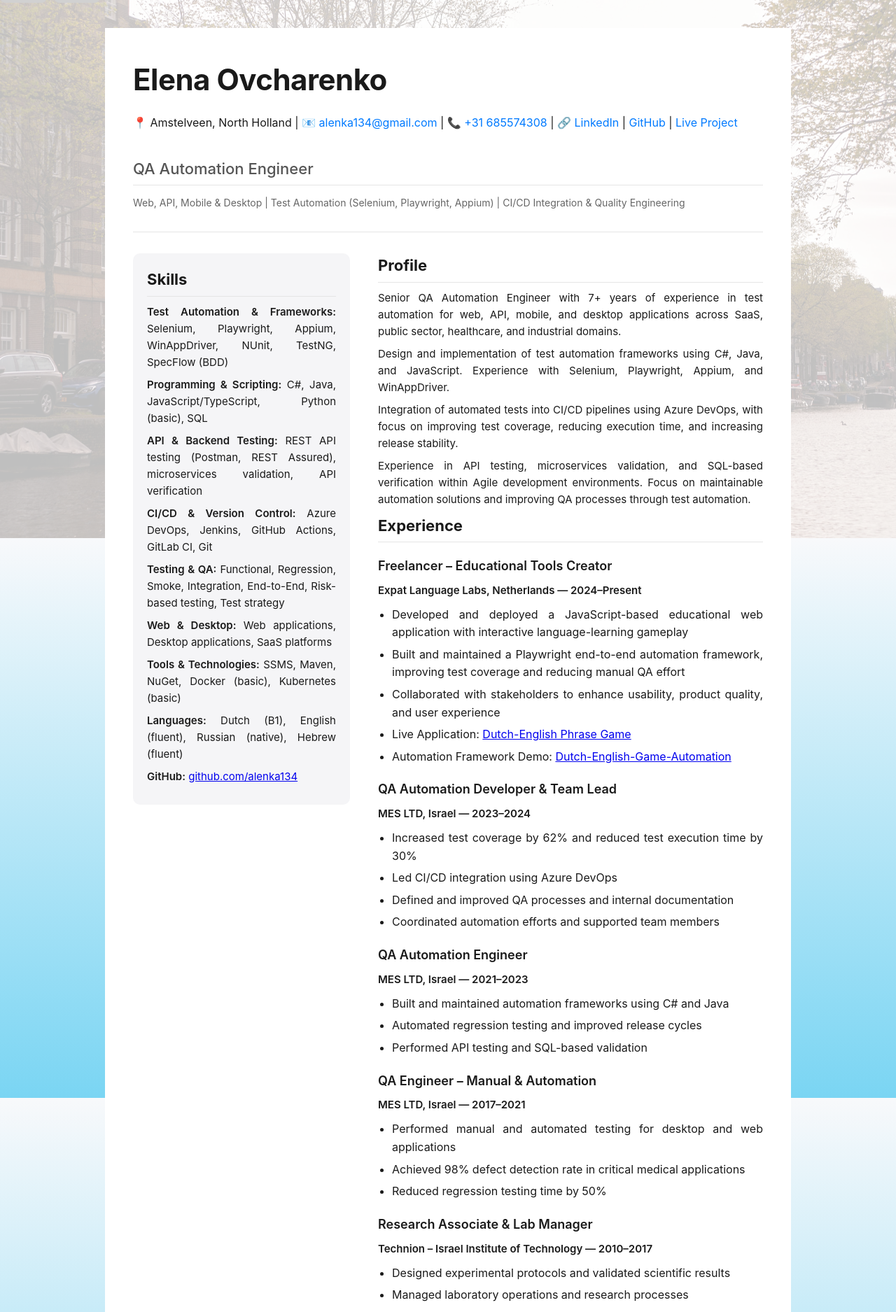
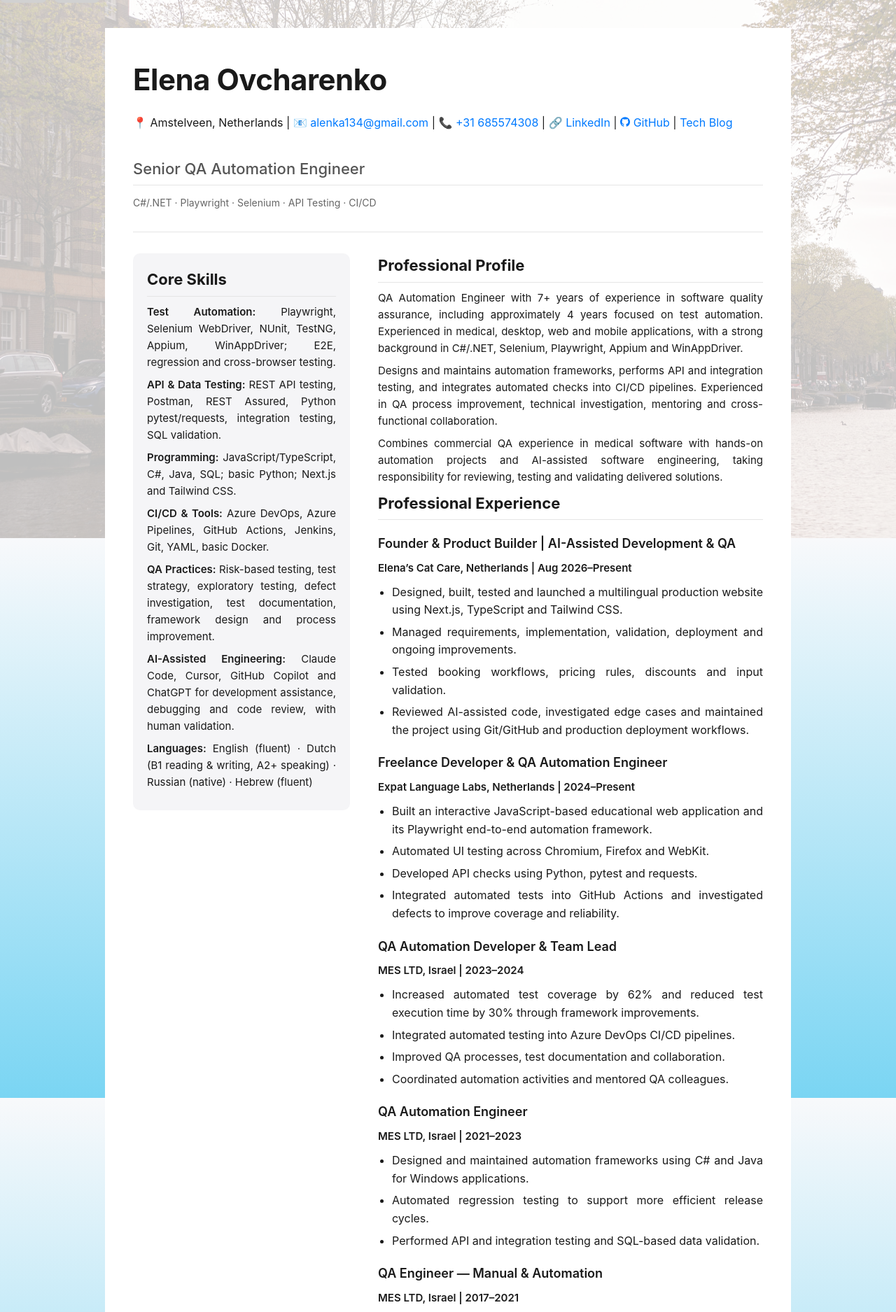
Before and after one commit to alenka134/my-first-blog, a Django app: page /cv/ in a window 1280 px wide. Shown: the part 31-1906 px from the top of the page at 70% size. Run offline with Django 5.2, Linux system fonts and the light colour scheme.

Commit message:
Update QA CV and Dutch translations

```diff
--- a/cv/templates/cv/cv.html
+++ b/cv/templates/cv/cv.html
@@ -1,192 +1,60 @@
+
 {% extends "blog/base.html" %}
 {% load i18n %}
-
 {% block content %}
-
 <div class="cv-page">
-
-    <!-- HEADER -->
 <div class="cv-header">
 <h1>Elena Ovcharenko</h1>
-
-        <p class="cv-contact">
-            📍 Amstelveen, North Holland |
-            📧 <a href="mailto:alenka134@gmail.com">alenka134@gmail.com</a> |
-            📞 <a href="tel:+31685574308">+31 685574308</a> |
-            🔗 <a href="https://www.linkedin.com/" target="_blank">LinkedIn</a> |
-            <a href="https://github.com/alenka134" target="_blank">GitHub</a> |
-            <a href="https://elenao.pythonanywhere.com/" target="_blank">Live Project</a>
-        </p>
-
-        <h2 class="cv-title">
-            {% trans "QA Automation Engineer" %}
-        </h2>
-
-        <p class="cv-subtitle">
-            {% trans "Web, API, Mobile & Desktop | Test Automation (Selenium, Playwright, Appium) | CI/CD Integration & Quality Engineering" %}
-        </p>
+<p class="cv-contact">📍 Amstelveen, Netherlands | 📧 <a href="mailto:alenka134@gmail.com">alenka134@gmail.com</a> | 📞 <a href="tel:+31685574308">+31 685574308</a> | 🔗 <a href="https://www.linkedin.com/in/elena-ovcharenko-0650b615/" target="_blank" rel="noopener noreferrer">LinkedIn</a> | <a href="https://github.com/alenka134" target="_blank" rel="noopener noreferrer"><svg aria-hidden="true" width="14" height="14" viewBox="0 0 24 24"><path fill="currentColor" d="M12 .297c-6.63 0-12 5.373-12 12 0 5.303 3.438 9.8 8.205 11.385.6.113.82-.258.82-.577 0-.285-.01-1.04-.015-2.04-3.338.724-4.042-1.61-4.042-1.61-.546-1.387-1.333-1.756-1.333-1.756-1.09-.745.083-.729.083-.729 1.205.084 1.84 1.237 1.84 1.237 1.07 1.835 2.807 1.305 3.492.998.108-.776.418-1.305.762-1.605-2.665-.3-5.467-1.332-5.467-5.93 0-1.31.468-2.38 1.236-3.22-.124-.303-.536-1.523.117-3.176 0 0 1.008-.322 3.3 1.23.957-.266 1.983-.399 3.003-.404 1.02.005 2.047.138 3.006.404 2.29-1.552 3.297-1.23 3.297-1.23.655 1.653.243 2.873.12 3.176.77.84 1.235 1.91 1.235 3.22 0 4.61-2.807 5.625-5.48 5.92.43.372.814 1.103.814 2.222 0 1.604-.015 2.896-.015 3.286 0 .322.216.694.825.576C20.565 22.092 24 17.592 24 12.297c0-6.627-5.373-12-12-12z"/></svg> GitHub</a> | <a href="https://elenao.pythonanywhere.com/" target="_blank" rel="noopener noreferrer">Tech Blog</a></p>
+<h2 class="cv-title">{% blocktrans %}Senior QA Automation Engineer{% endblocktrans %}</h2>
+<p class="cv-subtitle">C#/.NET · Playwright · Selenium · API Testing · CI/CD</p>
 </div>
-
 <hr>
-
-    <!-- TWO COLUMN LAYOUT -->
 <div class="cv-container">
-
-        <!-- LEFT COLUMN -->
 <aside class="cv-left">
-            <h2>{% trans "Skills" %}</h2>
-
-            <p><strong>{% trans "Test Automation & Frameworks:" %}</strong>
-                Selenium, Playwright, Appium, WinAppDriver, NUnit, TestNG, SpecFlow (BDD)
-            </p>
-
-            <p><strong>{% trans "Programming & Scripting:" %}</strong>
-                C#, Java, JavaScript/TypeScript, Python (basic), SQL
-            </p>
-
-            <p><strong>{% trans "API & Backend Testing:" %}</strong>
-                REST API testing (Postman, REST Assured), microservices validation, API verification
-            </p>
-
-            <p><strong>{% trans "CI/CD & Version Control:" %}</strong>
-                Azure DevOps, Jenkins, GitHub Actions, GitLab CI, Git
-            </p>
-
-            <p><strong>{% trans "Testing & QA:" %}</strong>
-                Functional, Regression, Smoke, Integration, End-to-End, Risk-based testing, Test strategy
-            </p>
-
-            <p><strong>{% trans "Web & Desktop:" %}</strong>
-                Web applications, Desktop applications, SaaS platforms
-            </p>
-
-            <p><strong>{% trans "Tools & Technologies:" %}</strong>
-                SSMS, Maven, NuGet, Docker (basic), Kubernetes (basic)
-            </p>
-
-            <p><strong>{% trans "Languages:" %}</strong>
-                Dutch (B1), English (fluent), Russian (native), Hebrew (fluent)
-            </p>
-
-            <p>
-                <strong>GitHub:</strong>
-                <a href="https://github.com/alenka134" target="_blank">github.com/alenka134</a>
-            </p>
+<h2>{% blocktrans %}Core Skills{% endblocktrans %}</h2>
+<p><strong>{% blocktrans %}Test Automation{% endblocktrans %}:</strong> {% blocktrans %}Playwright, Selenium WebDriver, NUnit, TestNG, Appium, WinAppDriver; E2E, regression and cross-browser testing.{% endblocktrans %}</p>
+<p><strong>{% blocktrans %}API & Data Testing{% endblocktrans %}:</strong> {% blocktrans %}REST API testing, Postman, REST Assured, Python pytest/requests, integration testing, SQL validation.{% endblocktrans %}</p>
+<p><strong>{% blocktrans %}Programming{% endblocktrans %}:</strong> {% blocktrans %}JavaScript/TypeScript, C#, Java,  SQL; basic Python; Next.js and Tailwind CSS.{% endblocktrans %}</p>
+<p><strong>{% blocktrans %}CI/CD & Tools{% endblocktrans %}:</strong> {% blocktrans %}Azure DevOps, Azure Pipelines, GitHub Actions, Jenkins, Git, YAML, basic Docker.{% endblocktrans %}</p>
+<p><strong>{% blocktrans %}QA Practices{% endblocktrans %}:</strong> {% blocktrans %}Risk-based testing, test strategy, exploratory testing, defect investigation, test documentation, framework design and process improvement.{% endblocktrans %}</p>
+<p><strong>{% blocktrans %}AI-Assisted Engineering{% endblocktrans %}:</strong> {% blocktrans %}Claude Code, Cursor, GitHub Copilot and ChatGPT for development assistance, debugging and code review, with human validation.{% endblocktrans %}</p>
+<p><strong>{% blocktrans %}Languages{% endblocktrans %}:</strong> {% blocktrans %}English (fluent){% endblocktrans %} · {% blocktrans %}Dutch (B1 reading & writing, A2+ speaking){% endblocktrans %} · {% blocktrans %}Russian (native){% endblocktrans %} · {% blocktrans %}Hebrew (fluent){% endblocktrans %}</p>
 </aside>
-
-        <!-- RIGHT COLUMN -->
 <main class="cv-right">
-
-            <!-- PROFILE -->
 <section>
-                <h2>{% trans "Profile" %}</h2>
-
-                <p>
-                    {% trans "Senior QA Automation Engineer with 7+ years of experience in test automation for web, API, mobile, and desktop applications across SaaS, public sector, healthcare, and industrial domains." %}
-                </p>
-
-                <p>
-                    {% trans "Design and implementation of test automation frameworks using C#, Java, and JavaScript. Experience with Selenium, Playwright, Appium, and WinAppDriver." %}
-                </p>
-
-                <p>
-                    {% trans "Integration of automated tests into CI/CD pipelines using Azure DevOps, with focus on improving test coverage, reducing execution time, and increasing release stability." %}
-                </p>
-
-                <p>
-                    {% trans "Experience in API testing, microservices validation, and SQL-based verification within Agile development environments. Focus on maintainable automation solutions and improving QA processes through test automation." %}
-                </p>
+<h2>{% blocktrans %}Professional Profile{% endblocktrans %}</h2>
+<p>{% blocktrans %}QA Automation Engineer with 7+ years of experience in software quality assurance, including approximately 4 years focused on test automation. Experienced in medical, desktop, web and mobile applications, with a strong background in C#/.NET, Selenium, Playwright, Appium and WinAppDriver.{% endblocktrans %}</p>
+<p>{% blocktrans %}Designs and maintains automation frameworks, performs API and integration testing, and integrates automated checks into CI/CD pipelines. Experienced in QA process improvement, technical investigation, mentoring and cross-functional collaboration.{% endblocktrans %}</p>
+<p>{% blocktrans %}Combines commercial QA experience in medical software with hands-on automation projects and AI-assisted software engineering, taking responsibility for reviewing, testing and validating delivered solutions.{% endblocktrans %}</p>
 </section>
-
-            <!-- EXPERIENCE -->
 <section>
-                <h2>{% trans "Experience" %}</h2>
-
-                <div class="cv-job">
-                    <h3>{% trans "Freelancer – Educational Tools Creator" %}</h3>
-                    <p><strong>{% trans "Expat Language Labs, Netherlands — 2024–Present" %}</strong></p>
+<h2>{% blocktrans %}Professional Experience{% endblocktrans %}</h2>
+<div class="cv-job"><h3>{% blocktrans %}Founder & Product Builder | AI-Assisted Development & QA{% endblocktrans %}</h3><p><strong>{% blocktrans %}Elena’s Cat Care, Netherlands | Aug 2026–Present{% endblocktrans %}</strong></p><ul><li>{% blocktrans %}Designed, built, tested and launched a multilingual production website using Next.js, TypeScript and Tailwind CSS.{% endblocktrans %}</li><li>{% blocktrans %}Managed requirements, implementation, validation, deployment and ongoing improvements.{% endblocktrans %}</li><li>{% blocktrans %}Tested booking workflows, pricing rules, discounts and input validation.{% endblocktrans %}</li><li>{% blocktrans %}Reviewed AI-assisted code, investigated edge cases and maintained the project using Git/GitHub and production deployment workflows.{% endblocktrans %}</li></ul></div>
+<div class="cv-job"><h3>{% blocktrans %}Freelance Developer & QA Automation Engineer{% endblocktrans %}</h3><p><strong>{% blocktrans %}Expat Language Labs, Netherlands | 2024–Present{% endblocktrans %}</strong></p><ul><li>{% blocktrans %}Built an interactive JavaScript-based educational web application and its Playwright end-to-end automation framework.{% endblocktrans %}</li><li>{% blocktrans %}Automated UI testing across Chromium, Firefox and WebKit.{% endblocktrans %}</li><li>{% blocktrans %}Developed API checks using Python, pytest and requests.{% endblocktrans %}</li><li>{% blocktrans %}Integrated automated tests into GitHub Actions and investigated defects to improve coverage and reliability.{% endblocktrans %}</li></ul></div>
+<div class="cv-job"><h3>{% blocktrans %}QA Automation Developer & Team Lead{% endblocktrans %}</h3><p><strong>{% blocktrans %}MES LTD, Israel | 2023–2024{% endblocktrans %}</strong></p><ul><li>{% blocktrans %}Increased automated test coverage by 62% and reduced test execution time by 30% through framework improvements.{% endblocktrans %}</li><li>{% blocktrans %}Integrated automated testing into Azure DevOps CI/CD pipelines.{% endblocktrans %}</li><li>{% blocktrans %}Improved QA processes, test documentation and collaboration.{% endblocktrans %}</li><li>{% blocktrans %}Coordinated automation activities and mentored QA colleagues.{% endblocktrans %}</li></ul></div>
+<div class="cv-job"><h3>{% blocktrans %}QA Automation Engineer{% endblocktrans %}</h3><p><strong>{% blocktrans %}MES LTD, Israel | 2021–2023{% endblocktrans %}</strong></p><ul><li>{% blocktrans %}Designed and maintained automation frameworks using C# and Java for Windows applications.{% endblocktrans %}</li><li>{% blocktrans %}Automated regression testing to support more efficient release cycles.{% endblocktrans %}</li><li>{% blocktrans %}Performed API and integration testing and SQL-based data validation.{% endblocktrans %}</li></ul></div>
+<div class="cv-job"><h3>{% blocktrans %}QA Engineer — Manual & Automation{% endblocktrans %}</h3><p><strong>{% blocktrans %}MES LTD, Israel | 2017–2021{% endblocktrans %}</strong></p><ul><li>{% blocktrans %}Performed functional, regression, integration and exploratory testing of medical desktop and web applications.{% endblocktrans %}</li><li>{% blocktrans %}Contributed to a reported 98% defect detection rate in critical medical applications.{% endblocktrans %}</li><li>{% blocktrans %}Reduced regression testing time by 50% through automation and process improvements.{% endblocktrans %}</li></ul></div>
+<div class="cv-job"><h3>{% blocktrans %}Research Associate & Lab Manager{% endblocktrans %}</h3><p><strong>{% blocktrans %}Technion — Israel Institute of Technology | 2010–2017{% endblocktrans %}</strong></p><ul><li>{% blocktrans %}Developed experimental protocols and validated scientific results.{% endblocktrans %}</li><li>{% blocktrans %}Managed laboratory operations, research processes and technical documentation.{% endblocktrans %}</li></ul></div>
+</section>
+<section>
+<h2>{% blocktrans %}Selected Projects{% endblocktrans %}</h2>
+<div class="cv-job"><h3>{% blocktrans %}Elena’s Cat Care — Production Website{% endblocktrans %}</h3><p>{% blocktrans %}Multilingual production website built with Next.js and TypeScript, covering booking workflows, pricing logic, validation and AI-assisted engineering.{% endblocktrans %}</p><p><a href="https://elenascatcare.nl/" target="_blank" rel="noopener noreferrer">{% blocktrans %}Live Website{% endblocktrans %}</a></p></div>
+<div class="cv-job"><h3>{% blocktrans %}Expat Language Labs — Playwright & API Automation{% endblocktrans %}</h3><p>{% blocktrans %}Interactive language-learning application with cross-browser Playwright tests, Python API testing and GitHub Actions CI.{% endblocktrans %}</p><p><a href="https://dutch-english-phrase-game.netlify.app/" target="_blank" rel="noopener noreferrer">{% blocktrans %}Live Application{% endblocktrans %}</a> | <a href="https://github.com/alenka134/Dutch-English-Game-Automation" target="_blank" rel="noopener noreferrer">{% blocktrans %}QA Automation Repository{% endblocktrans %}</a></p></div>
+<div class="cv-job"><h3>{% blocktrans %}Django Tech Blog{% endblocktrans %}</h3><p>{% blocktrans %}Personal technical blog and professional CV website built using Python and Django.{% endblocktrans %}</p><p><a href="https://elenao.pythonanywhere.com/" target="_blank" rel="noopener noreferrer">{% blocktrans %}Live Blog{% endblocktrans %}</a> | <a href="https://github.com/alenka134/my-first-blog" target="_blank" rel="noopener noreferrer">{% blocktrans %}Source Code{% endblocktrans %}</a></p></div>
+</section>
+<section>
+<h2>{% blocktrans %}Education & Professional Development{% endblocktrans %}</h2>
 <ul>
-                        <li>{% trans "Developed and deployed a JavaScript-based educational web application with interactive language-learning gameplay" %}</li>
-
-                        <li>{% trans "Built and maintained a Playwright end-to-end automation framework, improving test coverage and reducing manual QA effort" %}</li>
-
-                        <li>{% trans "Collaborated with stakeholders to enhance usability, product quality, and user experience" %}</li>
-
-                        <li>
-                            {% trans "Live Application:" %}
-                            <a href="https://dutch-english-phrase-game.netlify.app/" target="_blank">
-                                {% trans "Dutch-English Phrase Game" %}
-                            </a>
-                        </li>
-
-                        <li>
-                            {% trans "Automation Framework Demo:" %}
-                            <a href="https://github.com/alenka134/Dutch-English-Game-Automation" target="_blank">
-                                {% trans "Dutch-English-Game-Automation" %}
-                            </a>
-                        </li>
-                    </ul>
-                </div>
-
-                <div class="cv-job">
-                    <h3>{% trans "QA Automation Developer & Team Lead" %}</h3>
-                    <p><strong>{% trans "MES LTD, Israel — 2023–2024" %}</strong></p>
-                    <ul>
-                        <li>{% trans "Increased test coverage by 62% and reduced test execution time by 30%" %}</li>
-                        <li>{% trans "Led CI/CD integration using Azure DevOps" %}</li>
-                        <li>{% trans "Defined and improved QA processes and internal documentation" %}</li>
-                        <li>{% trans "Coordinated automation efforts and supported team members" %}</li>
-                    </ul>
-                </div>
-
-                <div class="cv-job">
-                    <h3>{% trans "QA Automation Engineer" %}</h3>
-                    <p><strong>{% trans "MES LTD, Israel — 2021–2023" %}</strong></p>
-                    <ul>
-                        <li>{% trans "Built and maintained automation frameworks using C# and Java" %}</li>
-                        <li>{% trans "Automated regression testing and improved release cycles" %}</li>
-                        <li>{% trans "Performed API testing and SQL-based validation" %}</li>
-                    </ul>
-                </div>
-
-                <div class="cv-job">
-                    <h3>{% trans "QA Engineer – Manual & Automation" %}</h3>
-                    <p><strong>{% trans "MES LTD, Israel — 2017–2021" %}</strong></p>
-                    <ul>
-                        <li>{% trans "Performed manual and automated testing for desktop and web applications" %}</li>
-                        <li>{% trans "Achieved 98% defect detection rate in critical medical applications" %}</li>
-                        <li>{% trans "Reduced regression testing time by 50%" %}</li>
-                    </ul>
-                </div>
-
-                <div class="cv-job">
-                    <h3>{% trans "Research Associate & Lab Manager" %}</h3>
-                    <p><strong>{% trans "Technion – Israel Institute of Technology — 2010–2017" %}</strong></p>
-                    <ul>
-                        <li>{% trans "Designed experimental protocols and validated scientific results" %}</li>
-                        <li>{% trans "Managed laboratory operations and research processes" %}</li>
-                    </ul>
-                </div>
-
-            </section>
-
-            <!-- EDUCATION -->
-            <section>
-                <h2>{% trans "Education & Certifications" %}</h2>
-
-                <ul>
-                    <li>M.Sc. Biology & Medical Science – Technion</li>
-                    <li>Certification in Automation – Computer College</li>
-                    <li>Managing App Development – Quantic (2025)</li>
-                    <li>Playwright Automation (2024)</li>
-                    <li>Appium & WinAppDriver (2022)</li>
+<li>{% blocktrans %}M.Sc. Biology & Medical Science — Technion, Israel{% endblocktrans %}</li>
+<li>{% blocktrans %}Automation Certification — Computer College, Israel{% endblocktrans %}</li>
+<li>{% blocktrans %}Anthropic — Claude 101 & Claude Code 101 (2026){% endblocktrans %}</li>
+<li>{% blocktrans %}Managing App Development — Quantic (2025){% endblocktrans %}</li>
+<li>{% blocktrans %}Playwright End-to-End Automation (2024){% endblocktrans %}</li>
+<li>{% blocktrans %}Appium & WinAppDriver (2022){% endblocktrans %}</li>
 </ul>
 </section>
-
 </main>
-
 </div>
-
 </div>
-
 {% endblock %}
--- a/mysite/urls.py
+++ b/mysite/urls.py
@@ -1,3 +1,4 @@
+
 from django.conf import settings
 from django.conf.urls.static import static
 from django.contrib import admin
@@ -5,9 +6,13 @@ from django.urls import path, include
 
 urlpatterns = [
     path('admin/', admin.site.urls),
+    path('i18n/', include('django.conf.urls.i18n')),
     path('', include('blog.urls')),
     path('cv/', include('cv.urls')),
 ]
 
 if settings.DEBUG:
-    urlpatterns += static(settings.MEDIA_URL, document_root=settings.MEDIA_ROOT)
+    urlpatterns += static(
+        settings.MEDIA_URL,
+        document_root=settings.MEDIA_ROOT,
+    )
```
Also changed, not shown: locale/nl/LC_MESSAGES/django.po, 1 other file. Lines whose indentation alone changed are shown as unchanged.
